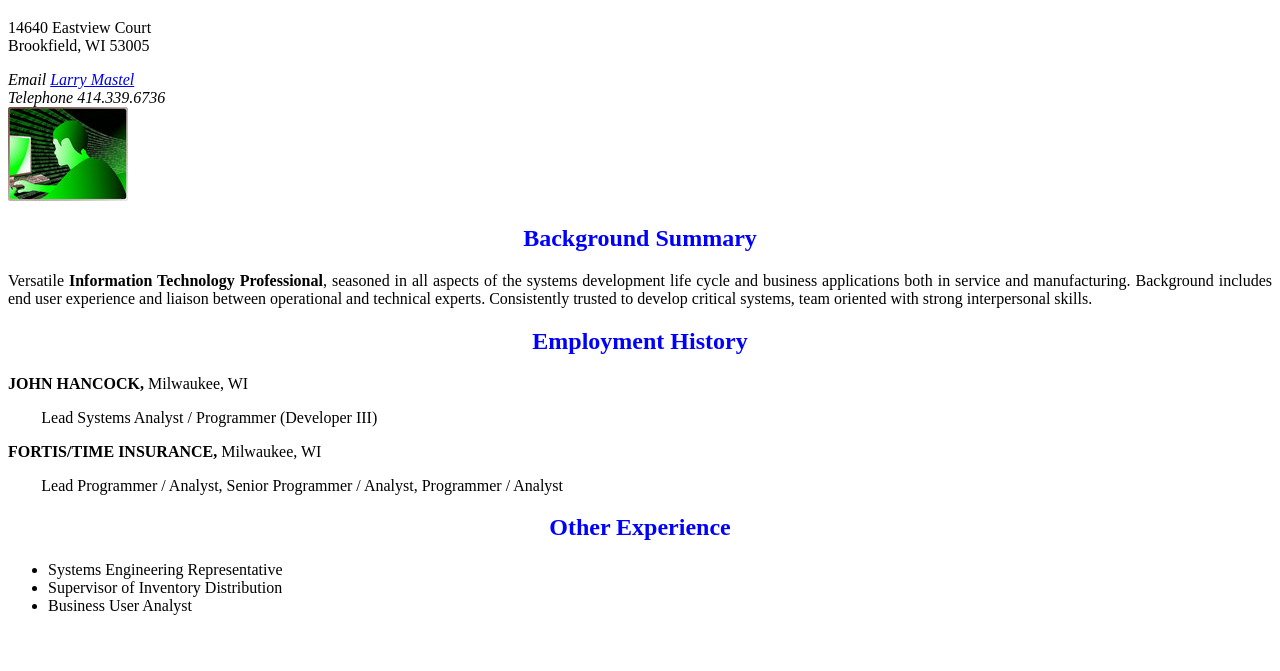
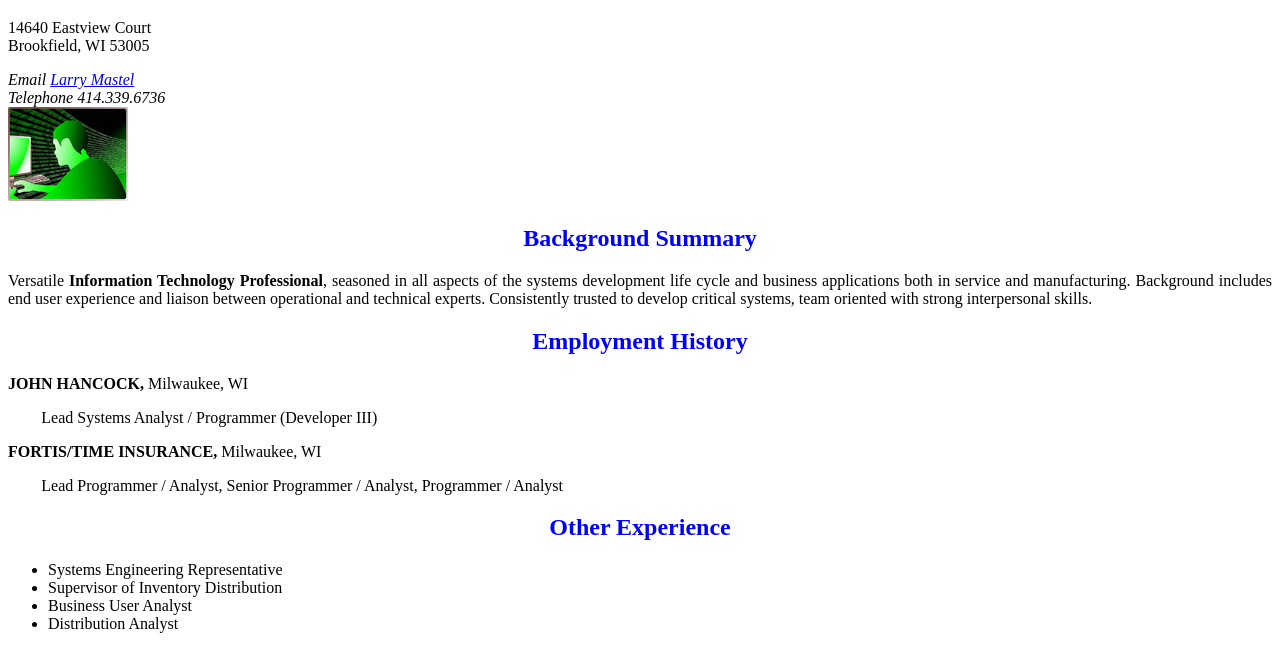
Before and after one commit to lmastel/LPMResumeWebApplication, a plain HTML site: page web/index.html in a window 1280 px wide. Shown: the part 61-732 px from the top of the page. Drawn offline with Linux system fonts and the light colour scheme.

Commit message:
Commit 03

```diff
--- a/web/index.html
+++ b/web/index.html
@@ -44,6 +44,7 @@ and open the template in the editor.
             <li>Systems Engineering Representative</li>
             <li>Supervisor of Inventory Distribution</li>
             <li>Business User Analyst</li>
+            <li>Distribution Analyst</li>
         </ul>
 
 
```
